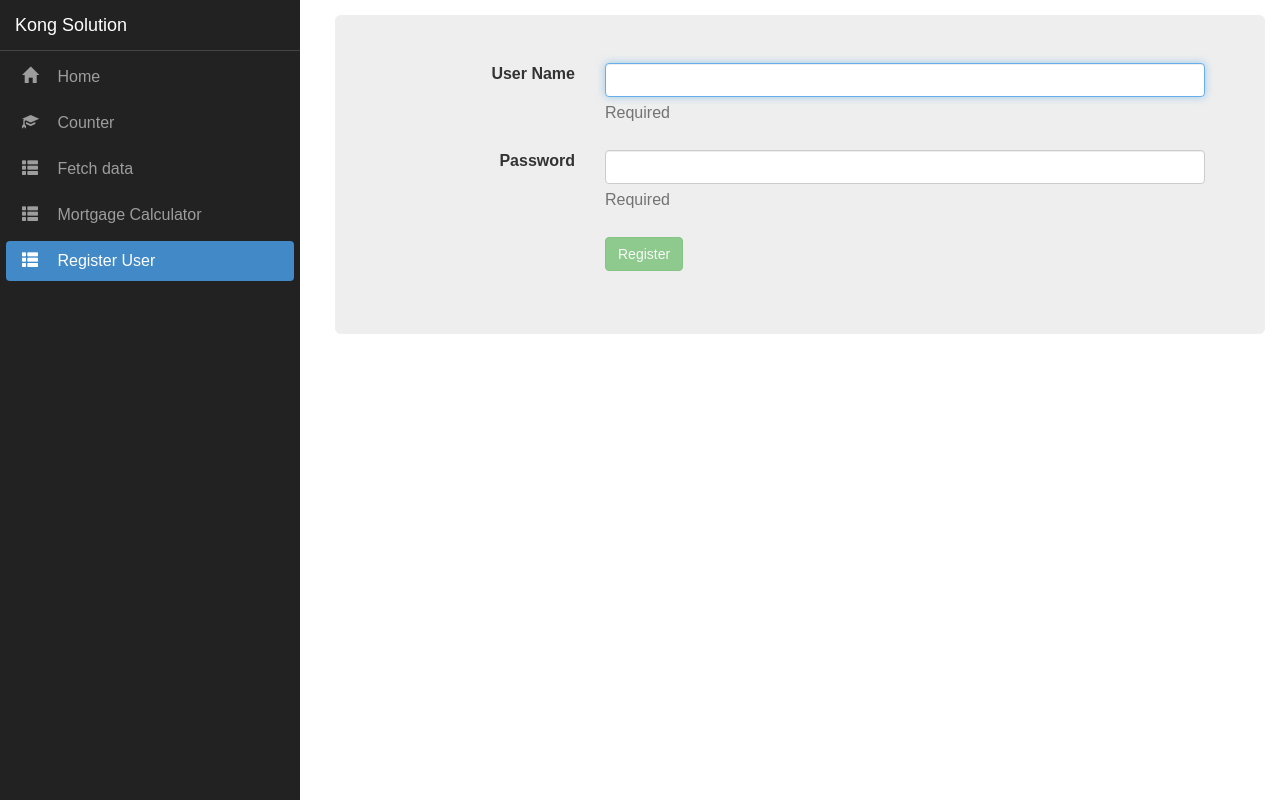
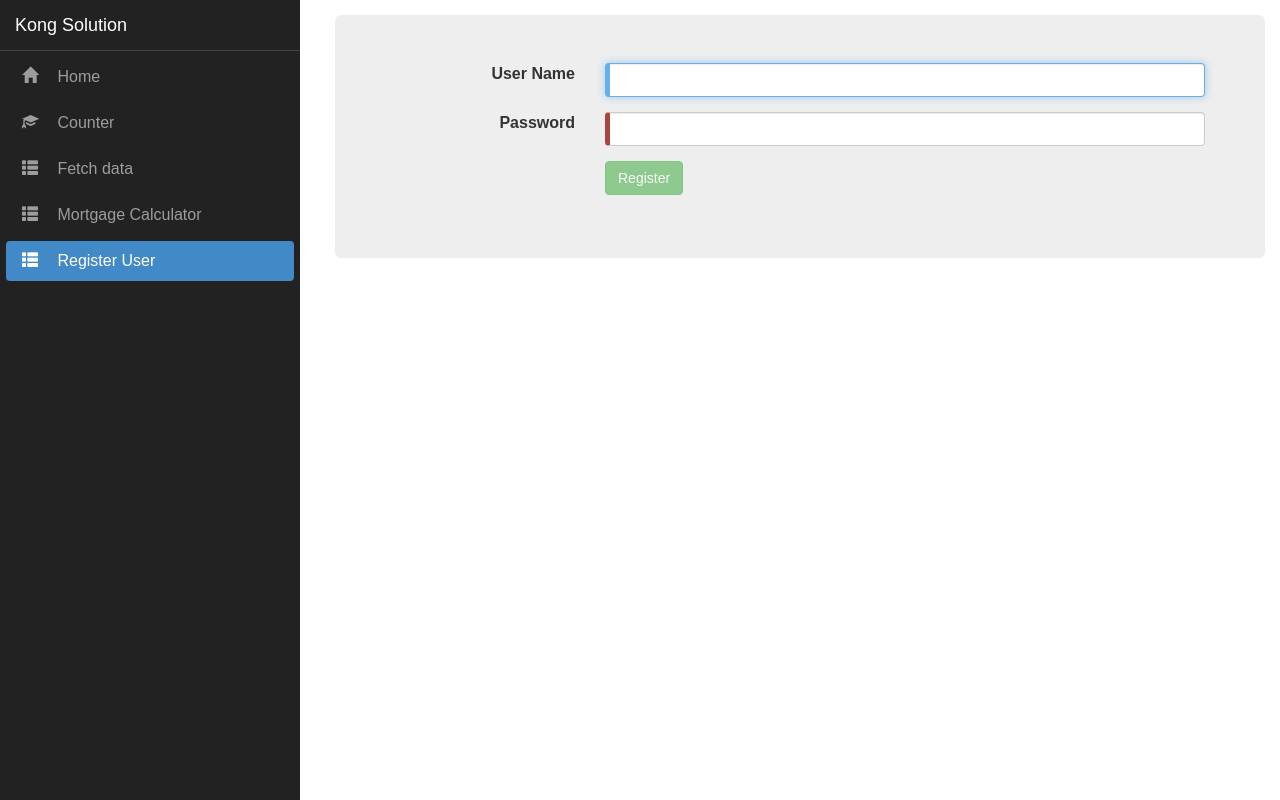
Before and after one commit to wjkong/CoreAngular, an Angular app in the folder CoreAngular/ClientApp/: page /user-register in a window 1280 px wide. Built offline with nearby package versions, Linux system fonts and the light colour scheme; what ng2-currency-mask would draw is missing.

Commit message:
Add more style

```diff
--- a/CoreAngular/ClientApp/src/app/user-register/user-register.component.html
+++ b/CoreAngular/ClientApp/src/app/user-register/user-register.component.html
@@ -5,18 +5,18 @@
 
       <div class="col-sm-9">
         <input type="text" [(ngModel)]="user.username" #username="ngModel" required name="username" class="form-control" maxlength=16 autofocus>
-        <span class="help-block" *ngIf="username.errors?.required">
+        <div [hidden]="username.valid || username.pristine" class="alert alert-danger">
           Required
-        </span>
+        </div>
       </div>
     </div>
     <div class="form-group row">
       <label class="control-label required col-sm-3" for=txtPassword>Password</label>
       <div class="col-sm-9">
         <input type=password [(ngModel)]="user.password" #password="ngModel" required name="password" class="form-control" maxlength=16 />
-        <span class="help-block" *ngIf="password.errors?.required">
+        <div [hidden]="password.valid || password.pristine" class="alert alert-danger">
           Required
-        </span>
+        </div>
       </div>
     </div>
     <div class="form-group row">
--- a/CoreAngular/ClientApp/src/styles.css
+++ b/CoreAngular/ClientApp/src/styles.css
@@ -93,3 +93,11 @@ footer {
   font-weight: normal;
   font-size: 18px;
 }
+
+.ng-valid[required], .ng-valid.required {
+  border-left: 5px solid #42A948; /* green */
+}
+
+.ng-invalid:not(form) {
+  border-left: 5px solid #a94442; /* red */
+}
```
